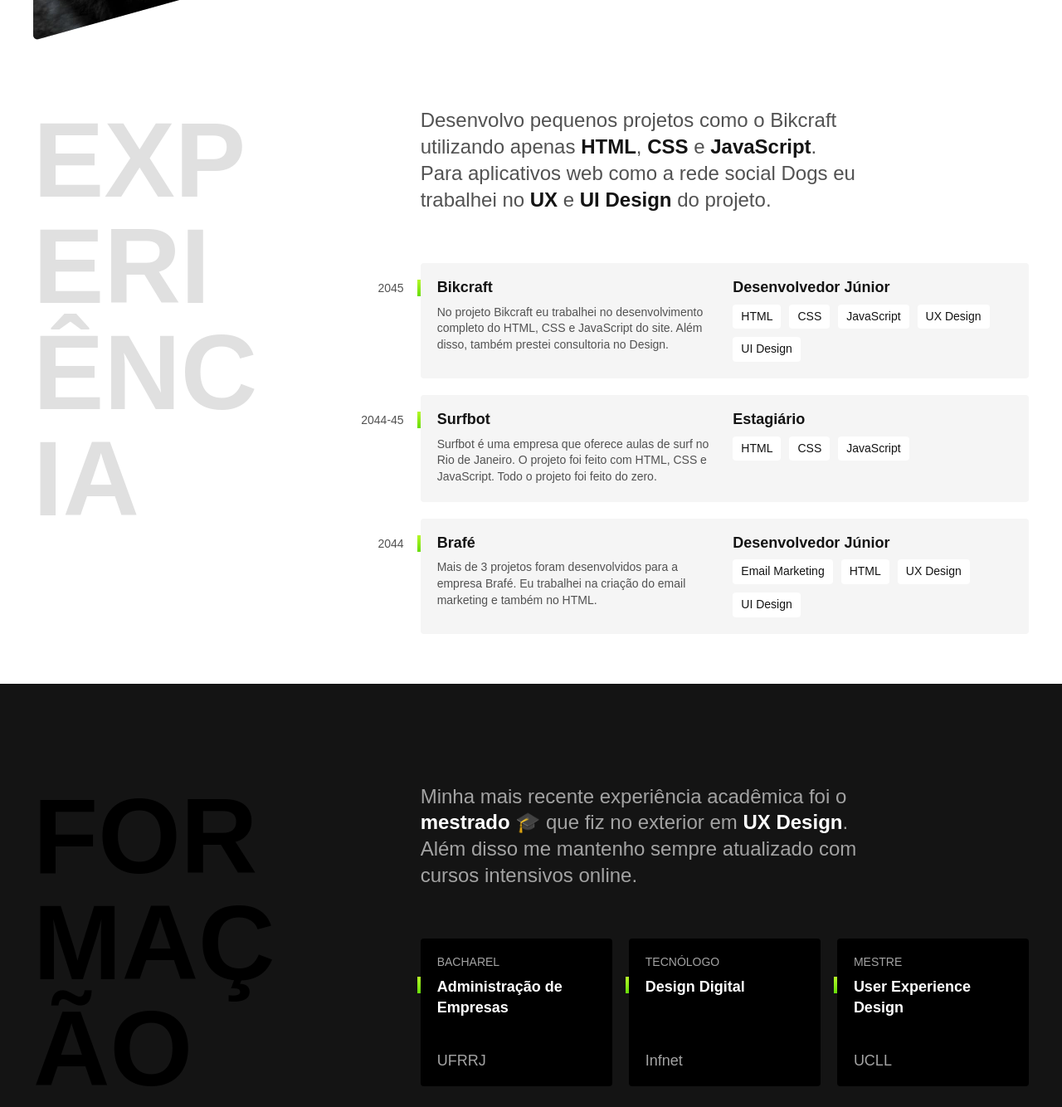
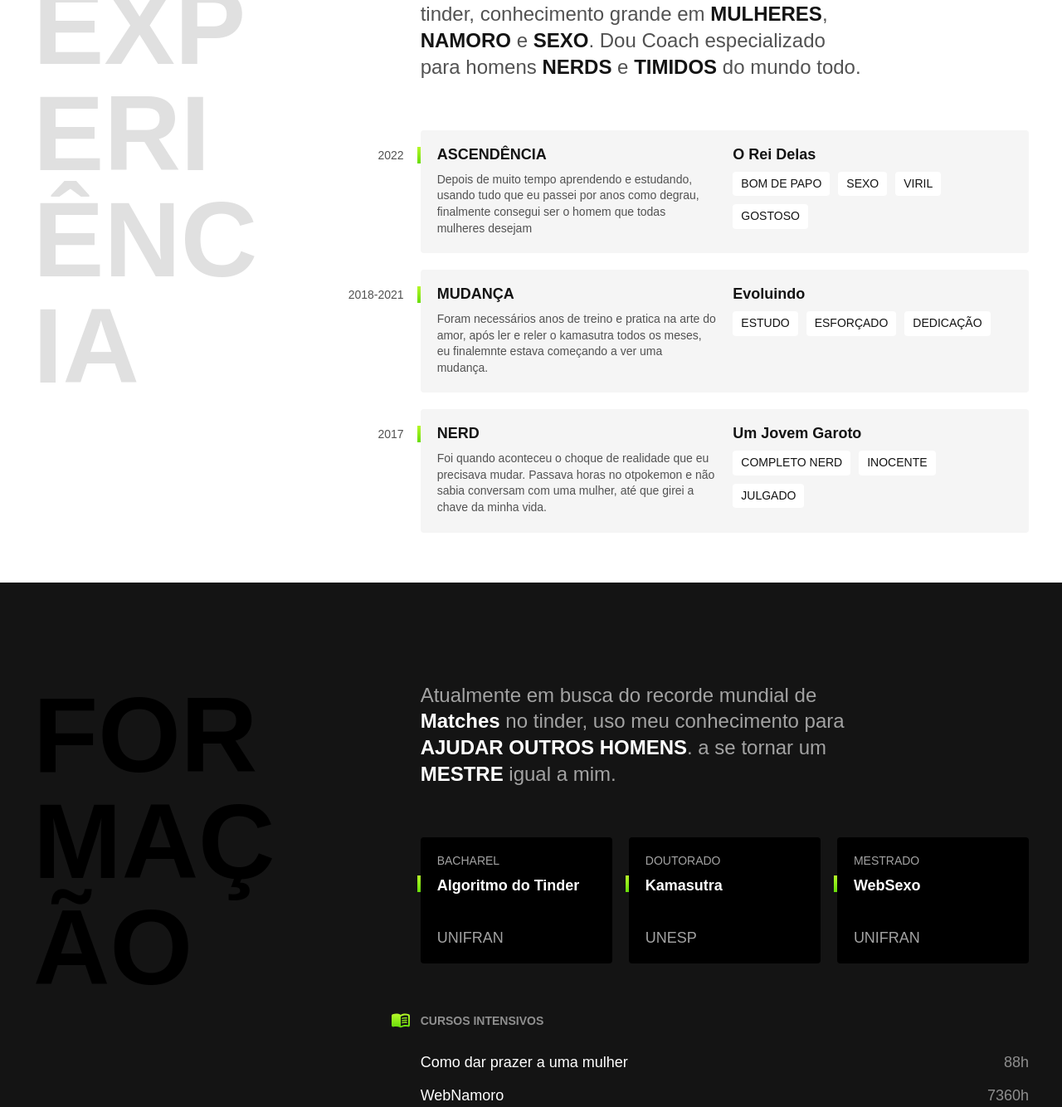
Before and after one commit to KuharaYa/KuharaYa.github.io, a plain HTML site: page index.html in a window 1280 px wide. Shown: the part 634-1968 px from the top of the page at 83% size. Drawn offline with Linux system fonts and the light colour scheme.

Commit message:
commit modificado

```diff
--- a/css/global.css
+++ b/css/global.css
@@ -21,6 +21,7 @@ img {
   max-width: 100%;
   height: auto;
   display: block;
+  border-radius: 40px;
 }
 
 .subtitulo {
--- a/index.html
+++ b/index.html
@@ -4,14 +4,14 @@
 <head>
   <meta charset="UTF-8">
   <meta name="viewport" content="width=device-width, initial-scale=1.0">
-  <title>Lobo - Desenvolvedor e Designer</title>
+  <title>CURSO TINDER</title>
   <meta name="description" content="Desenvolvedor Front End e UX/UI Designer Localizado no Rio de Janeiro">
   <link rel="stylesheet" href="./css/style.css">
 </head>
 
 <body>
   <header class="header">
-    <img src="./img/marca.svg" alt="Lobo" width="104" height="38">
+    <img src="." alt="" width="." height=".">
     <nav>
       <ul class="header-menu">
         <li><a href="#experiencia">Experiência</a></li>
@@ -22,54 +22,55 @@
   </header>
 
   <main class="introducao">
-    <img src="./img/perfil.jpg" alt="Lobo Cinza" width="360" height="520">
+    <img src="img/pzs.jpg" alt="Lobo Cinza" width="360" height="520">
     <div>
-      <h1>Desenvolvedor<br>Front End &<br>UX/UI Designer</h1>
-      <p>Localizado no Rio de Janeiro 🏖</p>
+      <h1>Mestre na arte<br>Do Tinder<br>& Mulheres</h1>
+      <p>Localizado Em Franca-SP</p>
     </div>
   </main>
 
   <section class="experiencia" id="experiencia" aria-label="Experiência">
-    <h2 class="subtitulo">Experiência</h2>
+    <h2 class="subtitulo">EXPERIÊNCIA</h2>
     <div>
-      <p class="experiencia-texto">Desenvolvo pequenos projetos como o Bikcraft utilizando apenas <strong>HTML</strong>, <strong>CSS</strong> e <strong>JavaScript</strong>. Para aplicativos web como a rede social Dogs eu trabalhei no <strong>UX</strong> e <strong>UI Design</strong> do projeto.</p>
+      <p class="experiencia-texto">Conhecido mundialmente como o mestre do tinder, conhecimento grande em <strong>MULHERES</strong>, <strong>NAMORO</strong> e <strong>SEXO</strong>. Dou Coach especializado para homens <strong>NERDS</strong> e <strong>TIMIDOS</strong> do mundo todo.</p>
 
       <div class="empresa">
-        <span class="empresa-ano">2045</span>
-        <h3 class="empresa-titulo">Bikcraft</h3>
-        <span class="empresa-titulo">Desenvolvedor Júnior</span>
-        <p class="empresa-texto">No projeto Bikcraft eu trabalhei no desenvolvimento completo do HTML, CSS e JavaScript do site. Além disso, também prestei consultoria no Design.</p>
+        <span class="empresa-ano">2022</span>
+        <h3 class="empresa-titulo">ASCENDÊNCIA</h3>
+        <span class="empresa-titulo">O Rei Delas</span>
+        <p class="empresa-texto">Depois de muito tempo aprendendo e estudando, usando tudo que eu passei por anos como degrau, finalmente consegui ser o homem que todas mulheres desejam</p>
         <ul class="empresa-habilidades">
-          <li>HTML</li>
-          <li>CSS</li>
-          <li>JavaScript</li>
-          <li>UX Design</li>
-          <li>UI Design</li>
+          <li>BOM DE PAPO</li>
+          <li>SEXO</li>
+          <li>VIRIL</li>
+          <li>GOSTOSO</li>
+
         </ul>
       </div>
 
       <div class="empresa">
-        <span class="empresa-ano">2044-45</span>
-        <h3 class="empresa-titulo">Surfbot</h3>
-        <span class="empresa-titulo">Estagiário</span>
-        <p class="empresa-texto">Surfbot é uma empresa que oferece aulas de surf no Rio de Janeiro. O projeto foi feito com HTML, CSS e JavaScript. Todo o projeto foi feito do zero.</p>
+        <span class="empresa-ano">2018-2021</span>
+        <h3 class="empresa-titulo">MUDANÇA</h3>
+        <span class="empresa-titulo">Evoluindo</span>
+        <p class="empresa-texto">Foram necessários anos de treino e pratica na arte do amor, após ler e reler o kamasutra todos os meses, eu finalemnte estava começando a ver uma mudança.</p>
         <ul class="empresa-habilidades">
-          <li>HTML</li>
-          <li>CSS</li>
-          <li>JavaScript</li>
+          <li>ESTUDO</li>
+          <li>ESFORÇADO</li>
+          <li>DEDICAÇÃO</li>
+
         </ul>
       </div>
 
       <div class="empresa">
-        <span class="empresa-ano">2044</span>
-        <h3 class="empresa-titulo">Brafé</h3>
-        <span class="empresa-titulo">Desenvolvedor Júnior</span>
-        <p class="empresa-texto">Mais de 3 projetos foram desenvolvidos para a empresa Brafé. Eu trabalhei na criação do email marketing e também no HTML.</p>
+        <span class="empresa-ano">2017</span>
+        <h3 class="empresa-titulo">NERD</h3>
+        <span class="empresa-titulo">Um Jovem Garoto</span>
+        <p class="empresa-texto">Foi quando aconteceu o choque de realidade que eu precisava mudar. Passava horas no otpokemon e não sabia conversam com uma mulher, até que girei a chave da minha vida.</p>
         <ul class="empresa-habilidades">
-          <li>Email Marketing</li>
-          <li>HTML</li>
-          <li>UX Design</li>
-          <li>UI Design</li>
+          <li>COMPLETO NERD</li>
+          <li>INOCENTE</li>
+          <li>JULGADO</li>
+
         </ul>
       </div>
 
@@ -82,24 +83,24 @@
 
       <div>
         <p class="formacao-texto">
-          Minha mais recente experiência acadêmica foi o <strong>mestrado</strong> 🎓 que fiz no exterior em <strong>UX Design</strong>. Além disso me mantenho sempre atualizado com cursos intensivos online.
+         Atualmente em busca do recorde mundial de <strong>Matches</strong> no tinder, uso meu conhecimento para <strong>AJUDAR OUTROS HOMENS</strong>. a se tornar um <strong>MESTRE</strong> igual a mim.
         </p>
 
         <ul class="faculdade-lista">
           <li class="faculdade">
             <span class="faculdade-tipo">Bacharel</span>
-            <h3 class="faculdade-curso">Administração de Empresas</h3>
-            <span class="faculdade-instituicao">UFRRJ</span>
+            <h3 class="faculdade-curso">Algoritmo do Tinder</h3>
+            <span class="faculdade-instituicao">UNIFRAN</span>
           </li>
           <li class="faculdade">
-            <span class="faculdade-tipo">Tecnólogo</span>
-            <h3 class="faculdade-curso">Design Digital</h3>
-            <span class="faculdade-instituicao">Infnet</span>
+            <span class="faculdade-tipo">DOUTORADO</span>
+            <h3 class="faculdade-curso">Kamasutra</h3>
+            <span class="faculdade-instituicao">UNESP</span>
           </li>
           <li class="faculdade">
-            <span class="faculdade-tipo">Mestre</span>
-            <h3 class="faculdade-curso">User Experience Design</h3>
-            <span class="faculdade-instituicao">UCLL</span>
+            <span class="faculdade-tipo">MESTRADO</span>
+            <h3 class="faculdade-curso">WebSexo</h3>
+            <span class="faculdade-instituicao">UNIFRAN</span>
           </li>
         </ul>
 
@@ -107,15 +108,15 @@
           <div class="cursos">
             <h3>Cursos Intensivos</h3>
             <ul>
-              <li>UX Design & UI Design <span>56h</span></li>
-              <li>Front End para Iniciantes <span>72h</span></li>
+              <li>Como dar prazer a uma mulher <span>88h</span></li>
+              <li>WebNamoro <span>7360h</span></li>
             </ul>
           </div>
           <div class="idiomas">
             <h3>Idiomas</h3>
             <ul>
-              <li>Inglês <span>/ Fluente</span></li>
-              <li>Espanhol <span>/ Intermediário</span></li>
+              <li>Linguagem DRAK <span>/ Intermediário</span></li>
+              <li>Linguagem WEBSEXO <span>/ Fluente</span></li>
             </ul>
           </div>
         </div>
@@ -125,13 +126,13 @@
 
   <footer class="footer" id="contato">
     <div class="footer-container">
-      <p class="footer-texto">Estou disponível para novos projetos no momento. Entre em contato comigo e marcamos uma conversa 👋</p>
+      <p class="footer-texto">Eu e meu sócio estamos dispostos a ensinar pobres homens a se tornarem homens de verdade, com pratica qualquer um consegue! 👋</p>
       <ul class="footer-contato">
-        <li>lobo@email.com</li>
-        <li>+55 21 9999-9999</li>
-        <li><a href="/">@instagram</a></li>
+        <li>pzs@gmail.com</li>
+        <li>+55 16 98872-6831</li>
+        <li><a href="/">@016.pzs</a></li>
       </ul>
-      <p class="footer-copy">Lobo. Alguns direitos reservados.</p>
+      <p class="footer-copy">.</p>
     </div>
   </footer>
 
```
Also changed, not shown: img/pzs.jpg (added).
